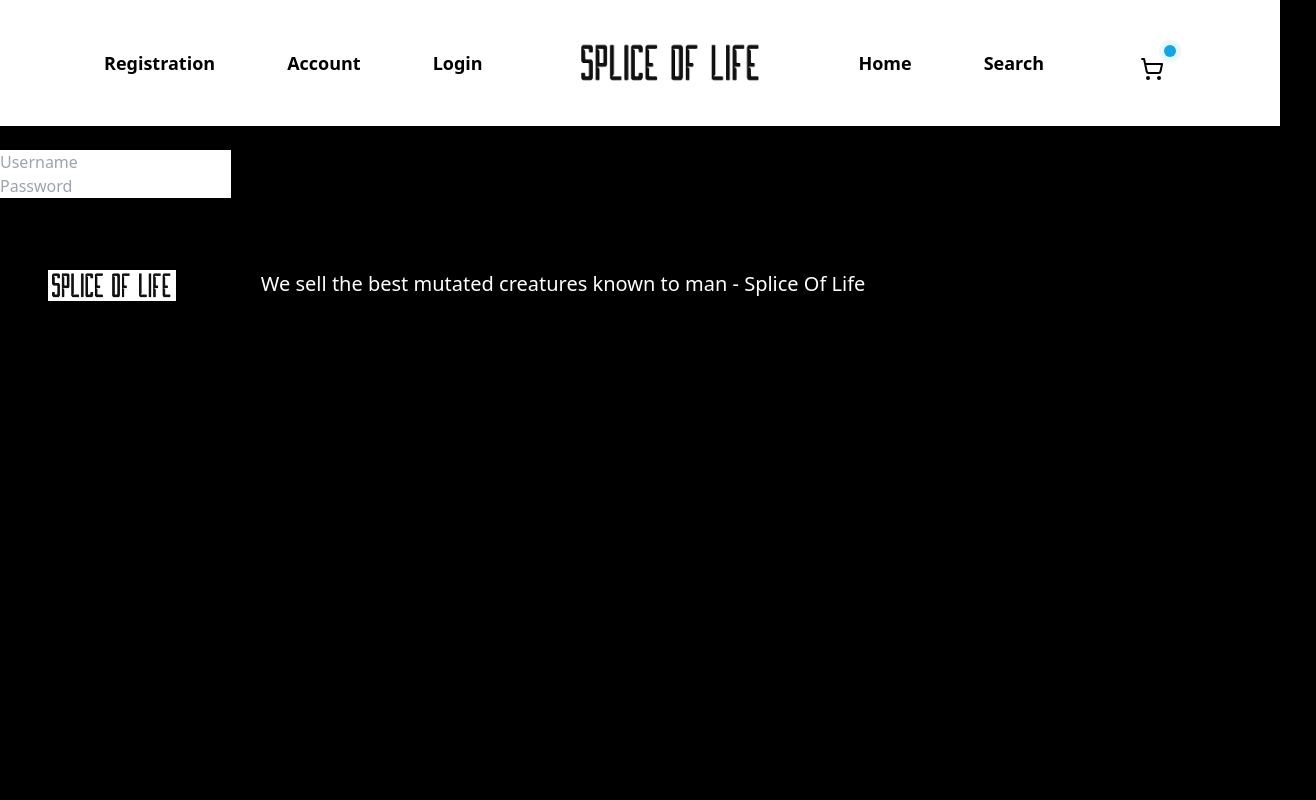
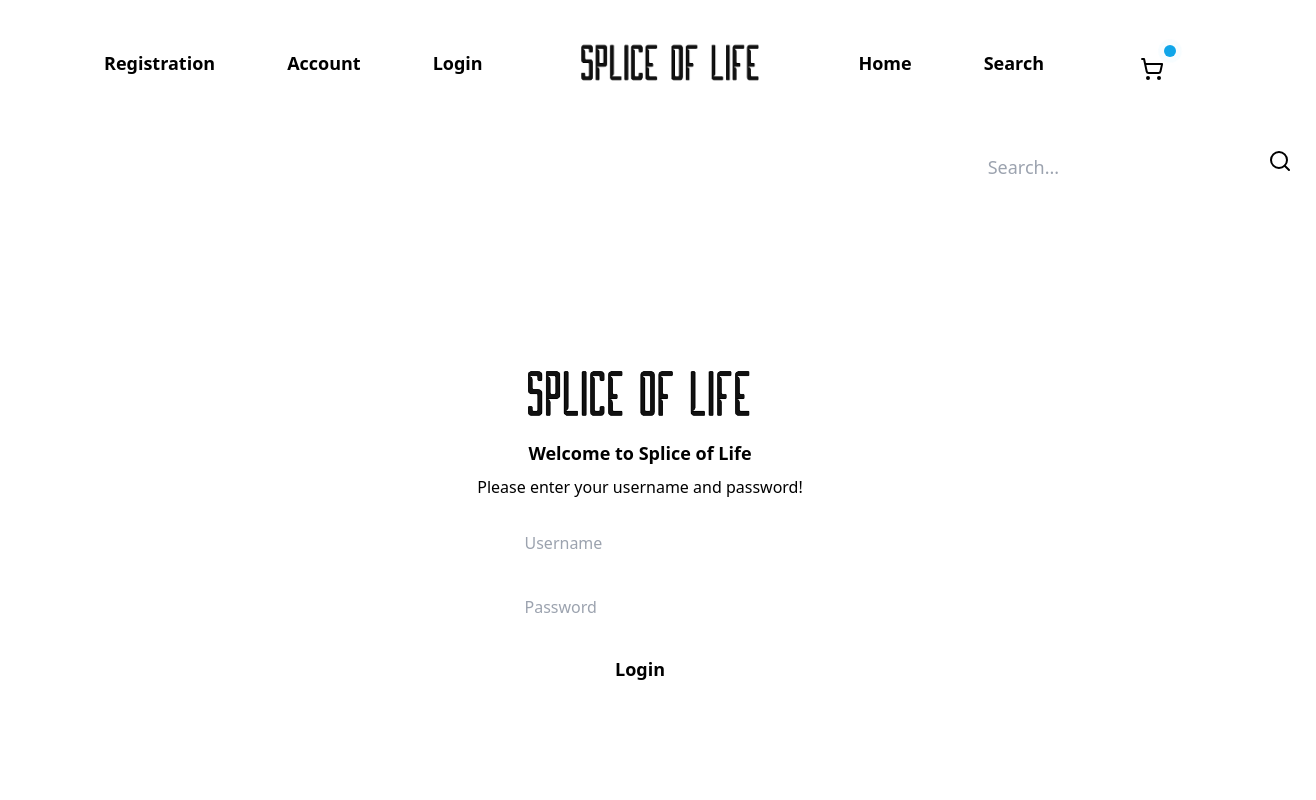
Before and after one commit to Splice-of-Life/SpliceOfLife, a React (Vite) app: page /login in a window 1280 px wide. Both pictures are taken after a click on the link "Search". Shown: the top 800 px of the page, 1316 px wide, since content can reach past the window. Built offline with nearby package versions, Linux system fonts and the light colour scheme.

Commit message:
add css to login, added a dropdown to search button

```diff
--- a/src/components/Footer.jsx
+++ b/src/components/Footer.jsx
@@ -3,7 +3,8 @@
 
 const Footer = () => {
   return (
-    <footer className="flex w-screen justify-between px-12 py-12 bg-black bottom-0">
+    <footer className=" w-screen px-12 py-12 bg-black bottom-0">
+      <div className="flex justify-between">
         <Link className="flex gap-6 items-center" to="/">
           <img className="w-[8rem]" src={Image} alt="Splice Of Life Logo" />
         </Link>
@@ -11,6 +12,7 @@
           We sell the best mutated creatures known to man - Splice Of Life
         </h1>
         <p className="opacity-30">Site by: Xavier | Joel | Travynn | Dane</p>
+      </div>
     </footer>
   );
 };
--- a/src/components/NavBar.jsx
+++ b/src/components/NavBar.jsx
@@ -1,8 +1,26 @@
 import { Link } from "react-router-dom";
 import Image from "../assets/images/SpliceOfLife_Logo.png";
 import { ShoppingCartIcon } from "lucide-react";
+import { useState } from "react";
+import { SearchIcon } from "lucide-react";
 
 const NavBar = () => {
+  const [searchClicked, setSearchClicked] = useState(false);
+
+  const handleSearch = (event) => {
+    event.preventDefault();
+    console.log("Search clicked");
+  };
+
+  const toggleSearch = () => {
+    setSearchClicked(!searchClicked);
+  };
+
+  const handleSubmit = () => {
+    console.log("Search submitted");
+    setSearchClicked(!searchClicked);
+  };
+
   return (
     <div className="flex justify-between py-10 px-20 bg-white text-black">
       {/* Left side holds Registration, Account, and Login */}
@@ -25,15 +43,36 @@
         <img className="w-[12rem]" src={Image} alt="Splice Of Life Logo" />
       </Link>
 
-      {/* Right side holds Home, Search, and Cart */}
       <nav>
-        <ul className="flex gap-6 text-lg items-center h-full">
-          <li className="btn">
-            <a href="/">Home</a>
-          </li>
-          <li className="btn">
-            <a href="#">Search</a>
-          </li>
+        <div className="flex gap-6 text-lg items-center h-full">
+          <a className="btn" href="/">
+            Home
+          </a>
+          {searchClicked ? (
+            <div>
+              <a className="btn" onClick={toggleSearch} href="#">
+                Search
+              </a>
+              <div className="absolute z-30 mt-6 bg-white p-6 rounded-b-xl pt-12">
+                <form className="flex gap-4" onSubmit={handleSearch}>
+                  <input
+                    className="rounded-lg p-1 text-white"
+                    type="text"
+                    placeholder="Search..."
+                  />
+                  <SearchIcon
+                    className="cursor-pointer"
+                    onClick={handleSubmit}
+                  />
+                </form>
+              </div>
+            </div>
+          ) : (
+            <a className="btn" onClick={toggleSearch} href="#">
+              Search
+            </a>
+          )}
+
           <Link
             className="ml-6 hover:bg-slate-100 px-6 py-1 rounded-lg hover:shadow-md"
             to="/cart"
@@ -43,9 +82,9 @@
               <span className="animate-ping absolute inline-flex h-full w-full rounded-full bg-sky-400 opacity-75"></span>
               <span className="relative inline-flex rounded-full h-3 w-3 bg-sky-500"></span>
             </span>
-            <ShoppingCartIcon />
+            <ShoppingCartIcon onClick={toggleSearch} />
           </Link>
-        </ul>
+        </div>
       </nav>
     </div>
   );
--- a/src/index.css
+++ b/src/index.css
@@ -4,14 +4,18 @@
 
 * {
   color-scheme: light dark;
+  box-sizing: border-box;
+}
+
+body,
+html {
+  margin: 0;
+  padding: 0;
+  border: 0;
 }
 
 body {
-  background-color: black;
-  box-sizing: border-box;
-  padding: 0px;
-  margin: auto;
-  max-width: 3400px;
+  overflow-x: hidden;
 }
 
 @layer components {
@@ -20,7 +24,7 @@
   }
 
   .btn2 {
-    @apply bg-slate-200 shadow-md hover:bg-slate-500 hover:text-white px-6 py-1 rounded-lg hover:shadow-md font-semibold;
+    @apply bg-black text-white shadow-md hover:bg-white hover:text-black ring-white ring-2 px-6 py-1 rounded-lg hover:shadow-md font-semibold;
   }
 
   .img-text-overlay {
@@ -32,7 +36,8 @@
   opacity: 1;
   animation: fade-out linear forwards;
   animation-timeline: view();
-  animation-range: contain 500px;
+  animation-range-start: cover;
+  animation-range-end: contain 700px;
 }
 
 @keyframes fade-out {
@@ -54,3 +59,7 @@
     opacity: 1;
   }
 }
+
+.vh {
+  height: 100vh;
+}
--- a/src/pages/breed.jsx
+++ b/src/pages/breed.jsx
@@ -29,7 +29,7 @@
         <div className=" flex items-center justify-center gap-11 py-20">
           <div className="card-primary group relative overflow-hidden">
             <img
-              className="w-[60rem] h-auto transform transition-transform hover:scale-150 hover:translate-y-1 duration-1000"
+              className="w-[60rem] h-auto transform transition-transform hover:scale-125 hover:translate-y-1 duration-1000"
               src={creature.imageUrl}
               alt="creature"
             />
@@ -45,7 +45,7 @@
             <div>
               <p>{creature.description}</p>
             </div>
-            <button onClick={handlebackbtn} className="btn2 mt-8">
+            <button onClick={handlebackbtn} className="btn2 mt-8 ">
               Back
             </button>
           </div>
--- a/src/pages/home.jsx
+++ b/src/pages/home.jsx
@@ -37,7 +37,7 @@
             </h1>
           </div>
           <div className=" w-[80vw]">
-            <h1 className="w-[60rem] text-white text-8xl mt-[200px]">
+            <h1 className="w-[60rem] text-white text-8xl mt-[200px] ml-16">
               <span className="bg-white text-black p-4 font-semibold">
                 Leading
               </span>
@@ -50,7 +50,7 @@
         </section>
 
         {/* Down arrow icon ================================================ */}
-        <div className="flex justify-center text-white absolute bottom-0 w-screen mb-10 animate-bounce img-fade">
+        <div className="flex justify-center text-white absolute bottom-0 w-screen mb-10 animate-bounce img-fade z-30">
           <div className="flex flex-col items-center">
             <p className="mb-4 text-lg">Lets Take a Look</p>
             <ArrowDownCircleIcon />
@@ -59,7 +59,7 @@
 
         {/* background image ================================================ */}
         <img
-          className="w-screen h-screen opacity-40"
+          className="w-screen h-screen opacity-50"
           src={Image}
           alt="DNA strands"
         />
--- a/src/pages/login.jsx
+++ b/src/pages/login.jsx
@@ -1,5 +1,7 @@
 import React, { useState } from "react";
 import axios from "axios"; // You might need to install axios if you haven't already
+import image from "../assets/images/SpliceOfLife_Logo.png";
+import { HandIcon } from "lucide-react";
 
 function LoginPage() {
   const [username, setUsername] = useState("");
@@ -27,27 +29,40 @@
 
   return (
     <>
-      <div>
-        <h1 className="heading">Login Page</h1>
+      <section className="vh w-screen flex justify-center items-center ">
+        <div className="text-black flex flex-col justify-center w-[600px] h-[500px] bg-white p-10 text-center rounded-lg">
+          <img className="w-60 mb-4 mx-auto" src={image} alt="" />
+          <h1 className="text-lg font-semibold heading mb-2">
+            Welcome to Splice of Life
+          </h1>
+          <p>Please enter your username and password!</p>
+          <br />
 
-        <form onSubmit={logIn}>
+          <form className="text-white" onSubmit={logIn}>
             <input
               type="text"
               placeholder="Username"
               value={username}
               onChange={handleUsernameChange}
+              className="p-2 rounded-md"
             />
+            <br />
             <br />
             <input
               type="password"
               placeholder="Password"
               value={password}
               onChange={handlePasswordChange}
+              className="p-2 rounded-md"
             />
             <br />
-          <button type="submit">Login</button>
+            <br />
+            <button className="font-bold text-lg btn text-black" type="submit">
+              Login
+            </button>
           </form>
         </div>
+      </section>
     </>
   );
 }
```
Also changed, not shown: server.cjs (+4 -6 lines), 1 other file (tests, documents, lock files or other folders). Lines whose indentation alone changed are shown as unchanged.
